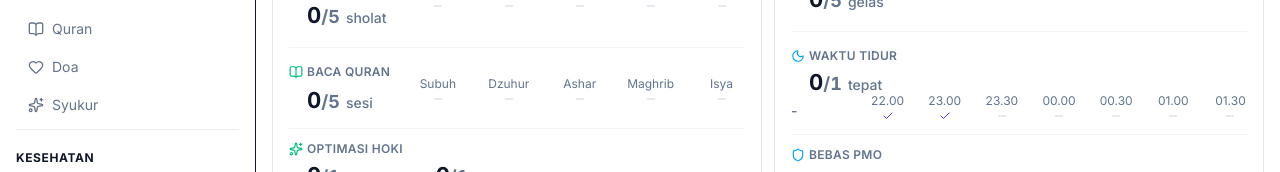
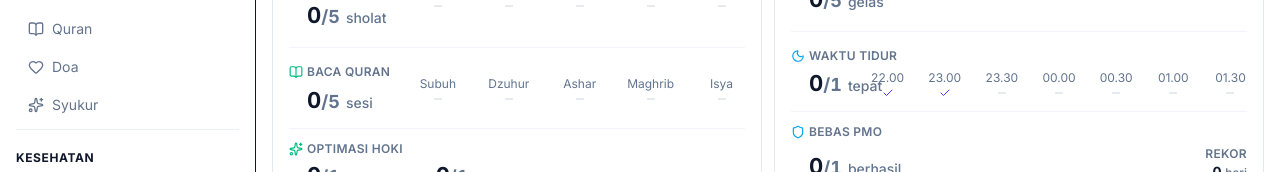
Before and after one commit to adakahroti-hue/daytrack, a Next.js app: page /overview in a window 1280 px wide. Shown: the part 349-521 px from the top of the page. Built offline with nearby package versions, Linux system fonts and the light colour scheme; no server answers; the database is empty.

Commit message:
Overview: hapus teks '-' placeholder di bagian waktu tidur

```diff
--- a/src/components/overview/RoutineTodaySection.tsx
+++ b/src/components/overview/RoutineTodaySection.tsx
@@ -320,9 +320,6 @@ export function RoutineTodaySection({ startStr, endStr, period }: { startStr: st
                   <span className={cn('text-[22px] font-bold tabular-nums', numColor(checklist[3].days >= daysElapsed))}>{checklist[3].days}<span className={cn('text-lg', numColorSoft(checklist[3].days >= daysElapsed))}>/{daysElapsed}</span></span>
                   <span className="text-sm font-medium text-slate-500">tepat</span>
                 </p>
-                {!tidurTopJam && (
-                  <span className="text-sm font-medium text-slate-500 mt-0.5">-</span>
-                )}
               </div>
               <div className="grid grid-cols-5 lg:grid-cols-7 gap-x-2 lg:gap-x-6 shrink-0 w-full lg:w-auto">
                 {JAM_TIDUR_OPTIONS.map(o => (
```
